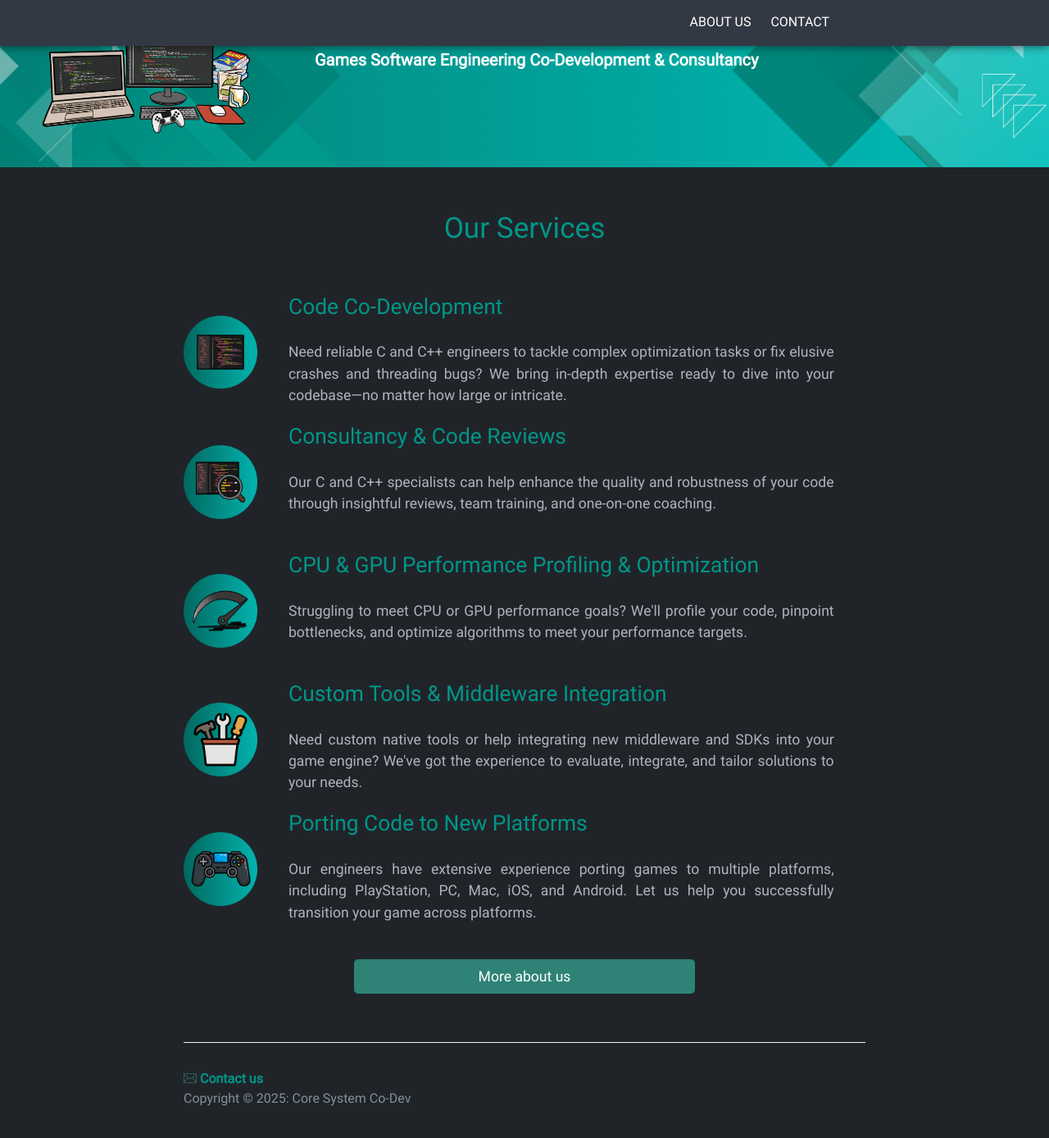
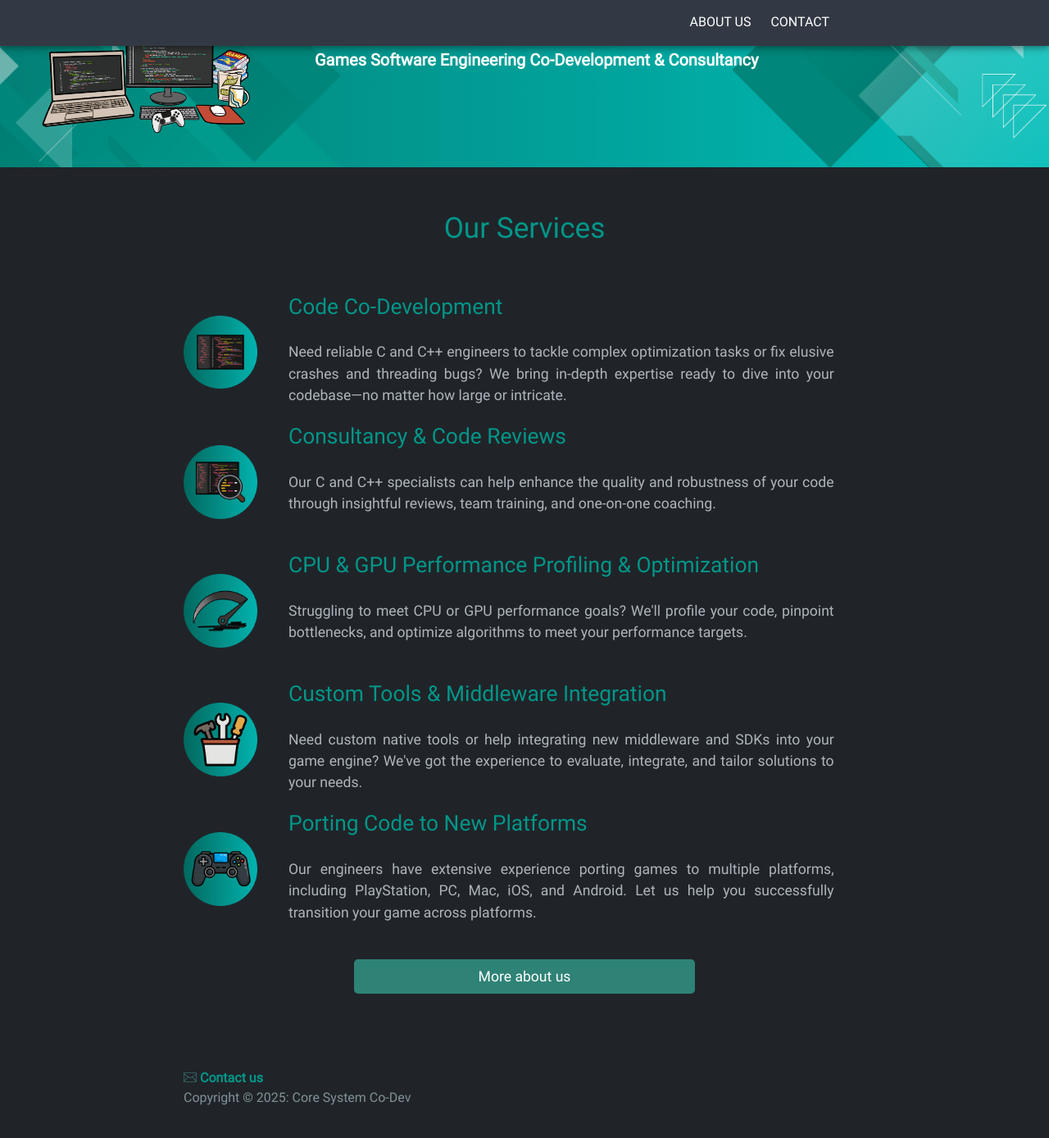
Before and after one commit to coresystemcodev/coresystemcodev.github.io, a Jekyll site: the page built from index.html, in a window 1280 px wide and 1400 px high, scrolled down 179 px. Shown: the top 1388 px of the window at 82% size. Built offline with Jekyll 4.4.1, drawn with Linux system fonts in a browser that asks for light colours.

```diff
--- a/_sass/main.scss
+++ b/_sass/main.scss
@@ -379,7 +379,6 @@
 .site-footer {
   padding-top: 2rem;
   margin-top: 2rem;
-  border-top: solid 1px $hr-border-color;
 
   @include large {
     font-size: 1rem;
```
